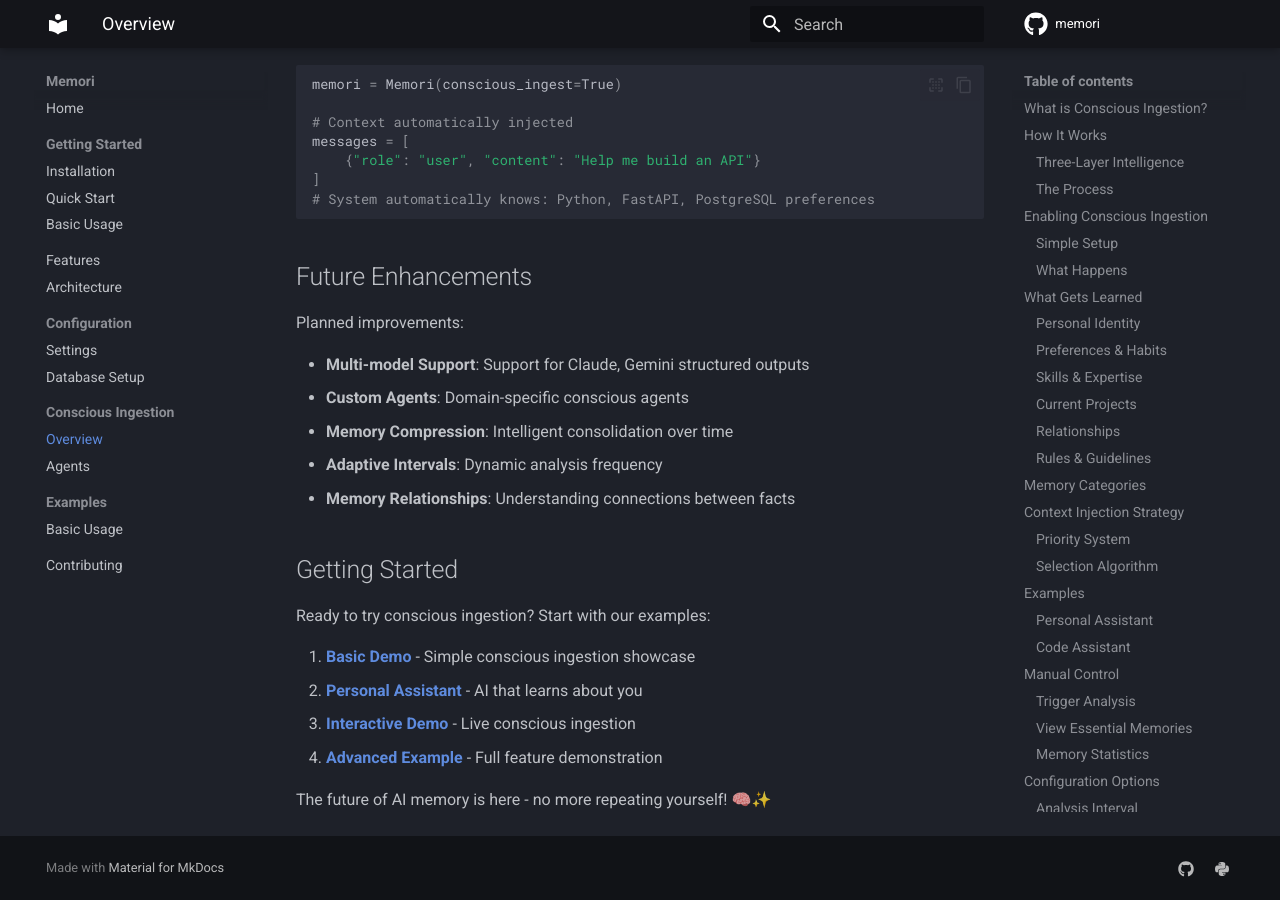
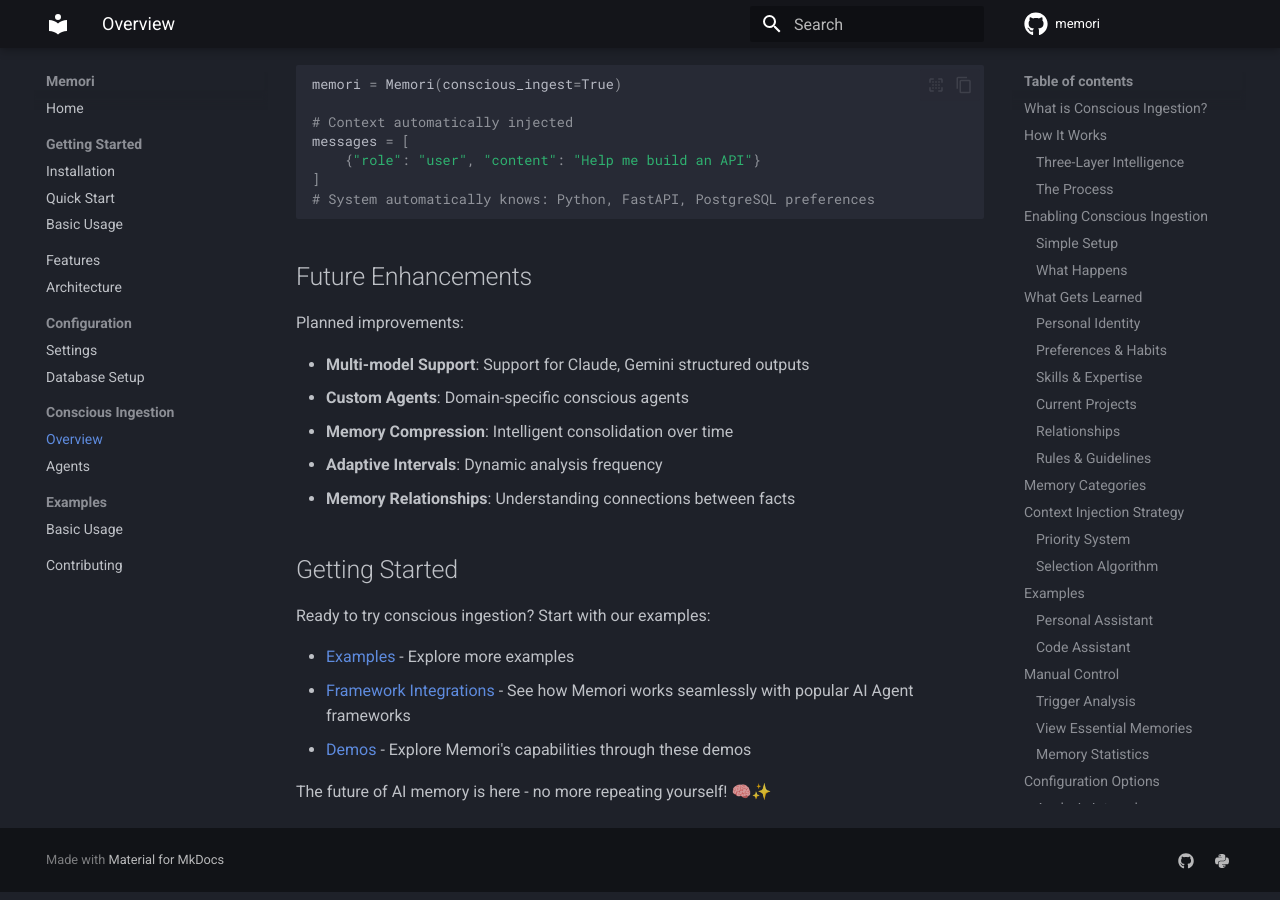
Before and after one commit to codemaker1023/Memori, an MkDocs documentation site: the page built from docs/conscious-ingestion/overview.md, in a window 1280 px wide and 900 px high, scrolled down 8232 px. Built offline with MkDocs 1.6.1 and Material for MkDocs 9.7.7, drawn with Linux system fonts in a browser that asks for light colours; comment, search, counter and statistics services are not loaded.

Commit message:
fix more broken links

```diff
--- a/docs/conscious-ingestion/overview.md
+++ b/docs/conscious-ingestion/overview.md
@@ -360,9 +360,8 @@
 
 Ready to try conscious ingestion? Start with our examples:
 
-1. **[Basic Demo](../examples/basic_usage.py)** - Simple conscious ingestion showcase
-2. **[Personal Assistant](../examples/personal_assistant.py)** - AI that learns about you
-3. **[Interactive Demo](../memori_example.py)** - Live conscious ingestion
-4. **[Advanced Example](../examples/conscious_ingestion_demo.py)** - Full feature demonstration
+- [Examples](https://github.com/GibsonAI/memori/tree/main/examples) - Explore more examples
+- [Framework Integrations](https://github.com/GibsonAI/memori/tree/main/examples/integrations) - See how Memori works seamlessly with popular AI Agent frameworks
+- [Demos](https://github.com/GibsonAI/memori/tree/main/demos) - Explore Memori's capabilities through these demos
 
 The future of AI memory is here - no more repeating yourself! 🧠✨
```
Also changed, not shown: docs/configuration/database.md (+3 -2 lines), docs/configuration/settings.md (+3 -2 lines), docs/examples/basic-usage.md (+3 -3 lines), docs/getting-started/basic-usage.md (+1 -1 lines), docs/getting-started/quick-start.md (+1 -1 lines).
